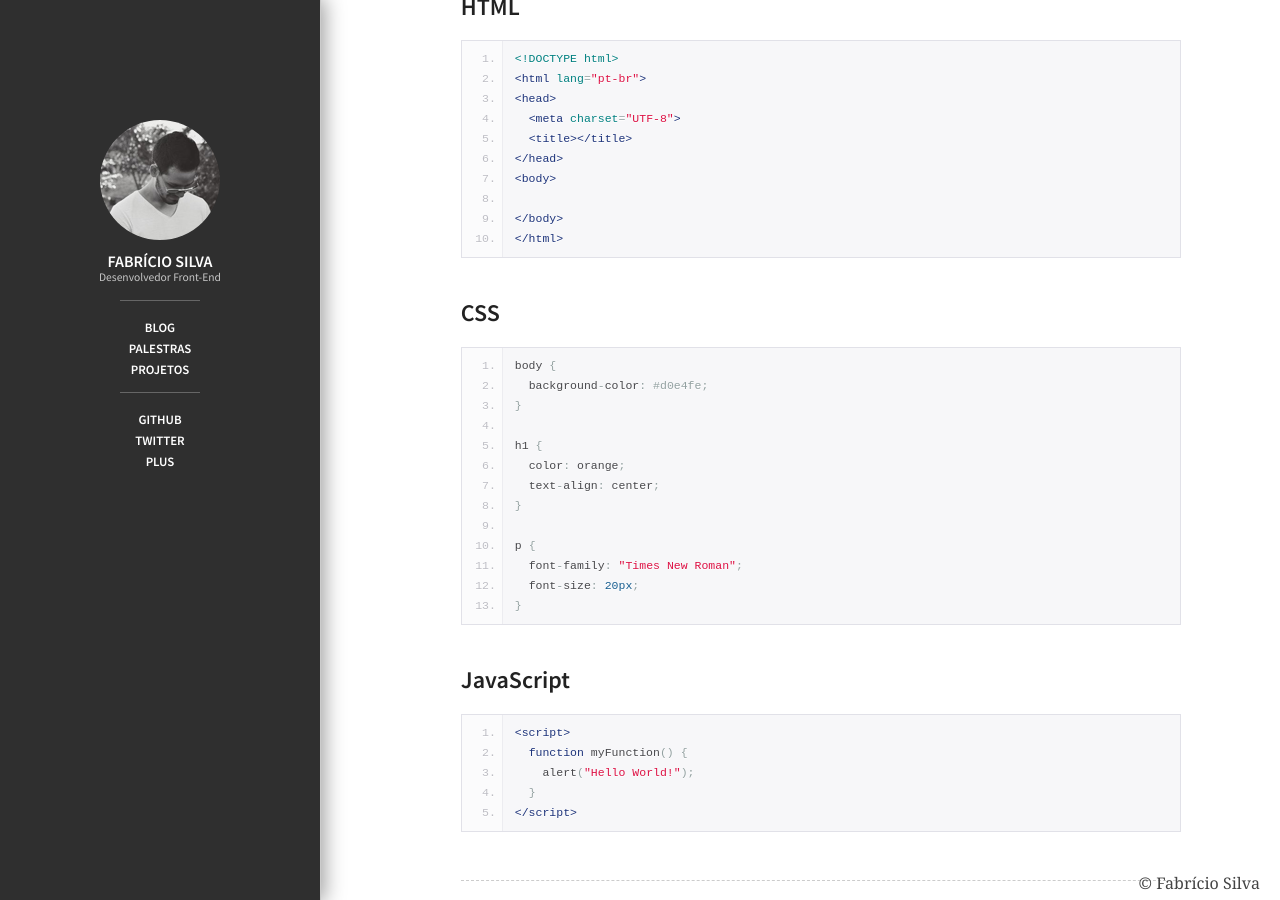
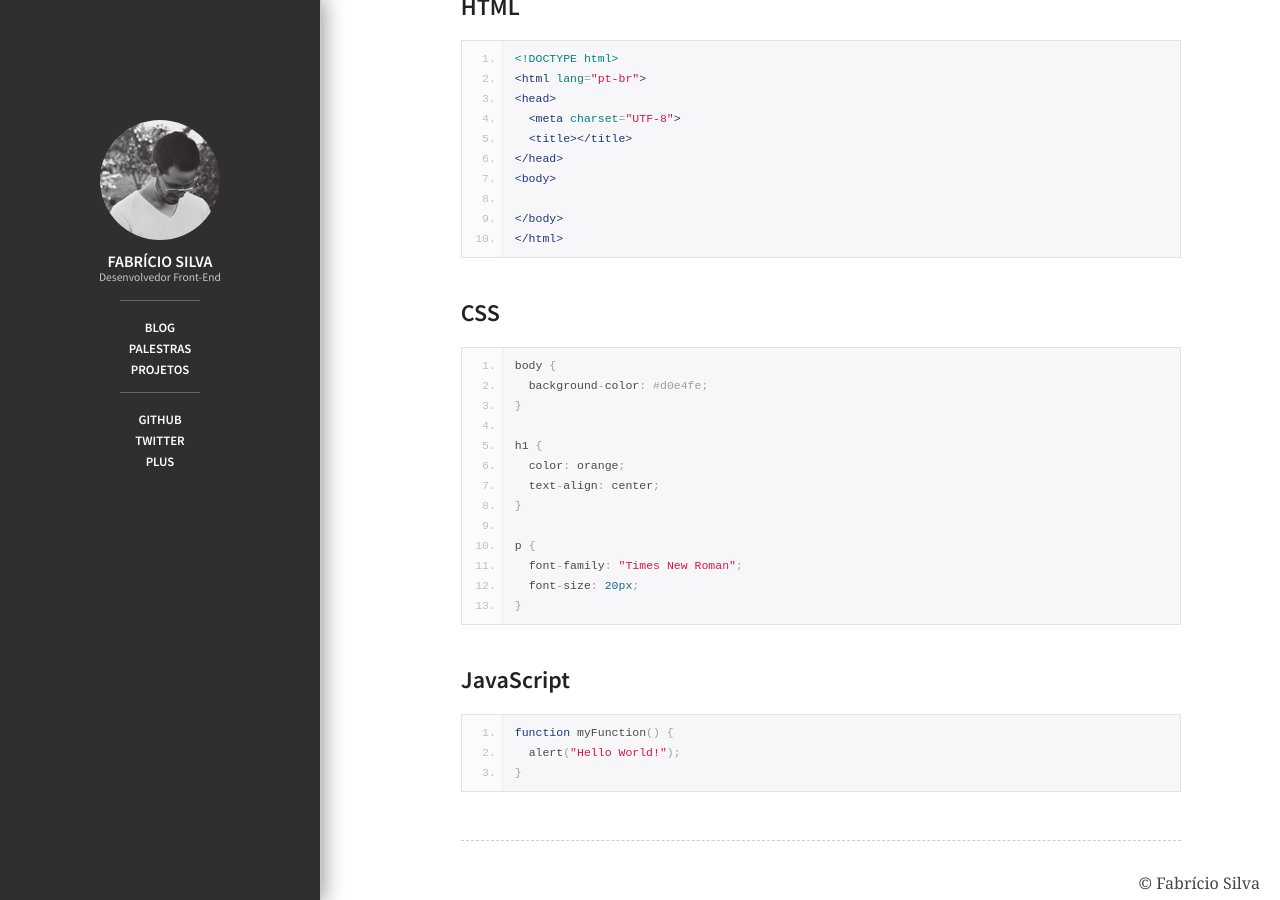
Before and after one commit to fabriciofmsilva/fabriciofmsilva.github.io, a Jekyll site: the page built from _posts/2013-07-25-testando-o-google-prettify.md, in a window 1280 px wide and 900 px high, scrolled down 581 px. Built offline with Jekyll 4.4.1, drawn with Linux system fonts in a browser that asks for light colours; nearby versions of some CDN libraries; comment, search, counter and statistics services are not loaded.

Commit message:
Edit Post Google Prettyfi

```diff
--- a/_posts/2013-07-25-testando-o-google-prettify.md
+++ b/_posts/2013-07-25-testando-o-google-prettify.md
@@ -44,10 +44,8 @@ p {
 
 ##JavaScript
 
-<pre class="lang-html prettyprint linenums">
-&lt;script&gt;
-  function myFunction() {
-    alert(&quot;Hello World!&quot;);
-  }
-&lt;/script&gt;
+<pre class="lang-js prettyprint linenums">
+function myFunction() {
+  alert(&quot;Hello World!&quot;);
+}
 </pre>
```
